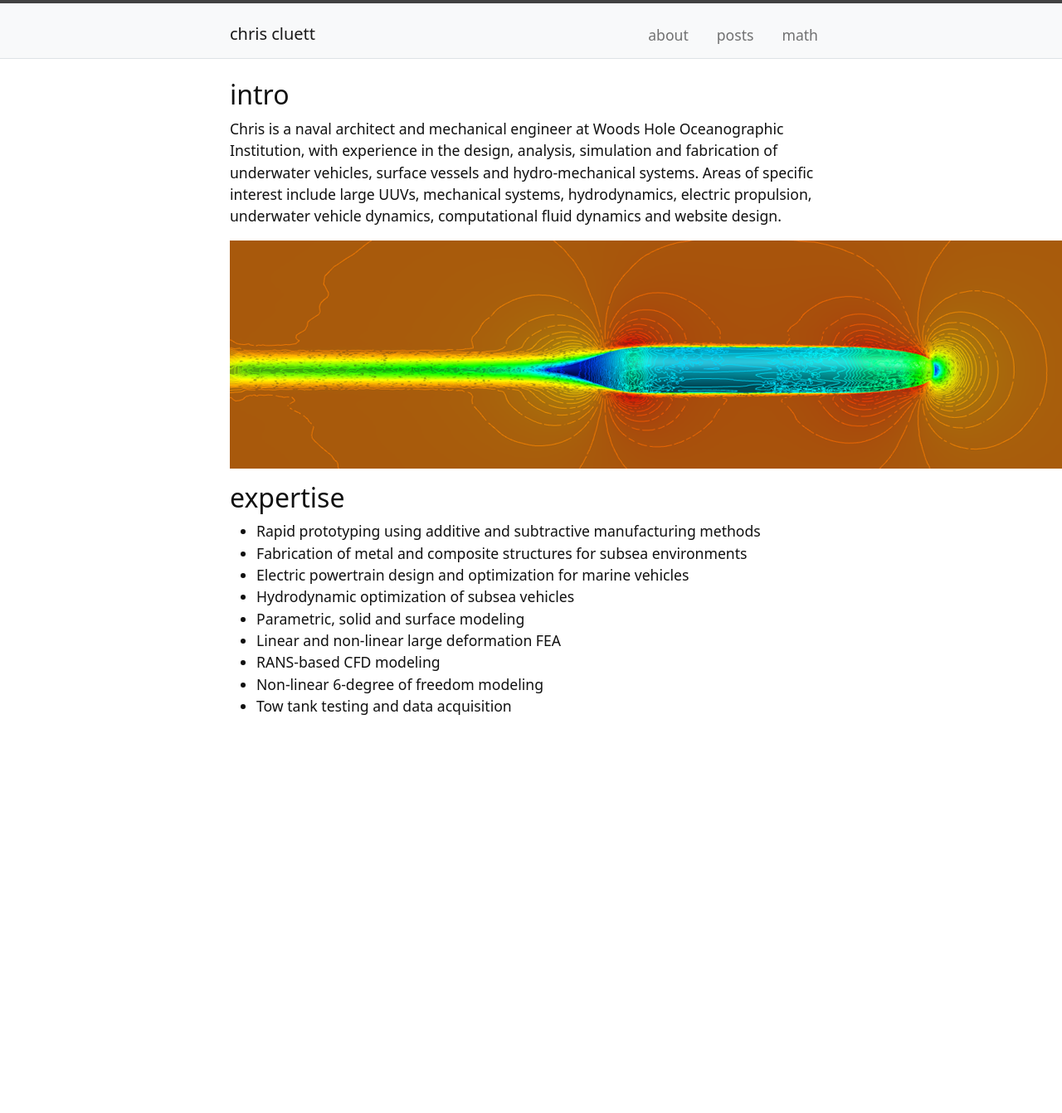
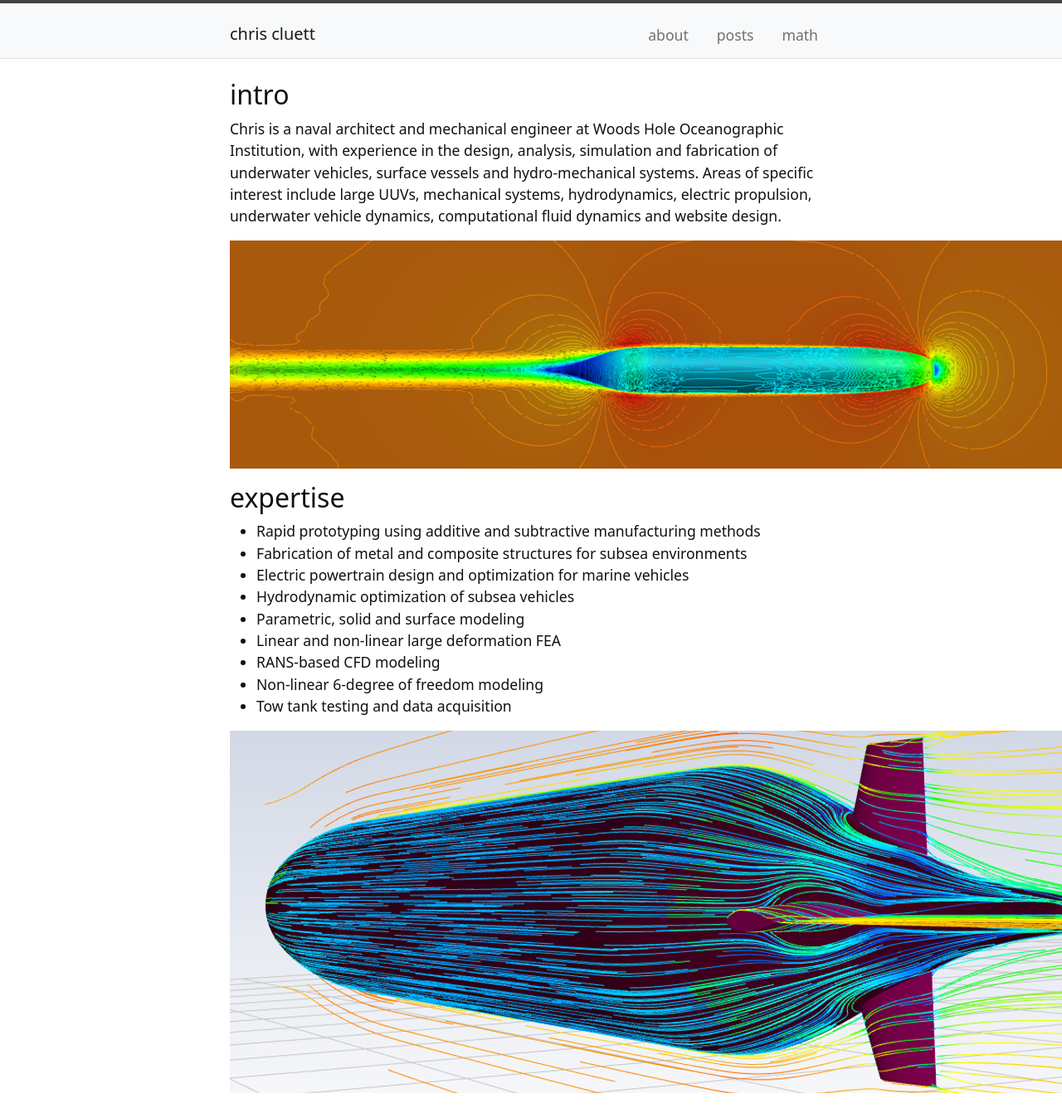
Before and after one commit to ccluett/website, a Jekyll site: the page built from index.md, in a window 1280 px wide. Shown: the whole page at 83% size. Built offline with Jekyll 4.4.1, drawn with Linux system fonts in a browser that asks for light colours; before the commit the page ends 900 px from its top, so only the background shows below that.

Commit message:
Update index.md

```diff
--- a/index.md
+++ b/index.md
@@ -18,3 +18,5 @@ Chris is a naval architect and mechanical engineer at Woods Hole Oceanographic I
 * RANS-based CFD modeling
 * Non-linear 6-degree of freedom modeling
 * Tow tank testing and data acquisition
+
+![](/images/Picture2.png)
```
